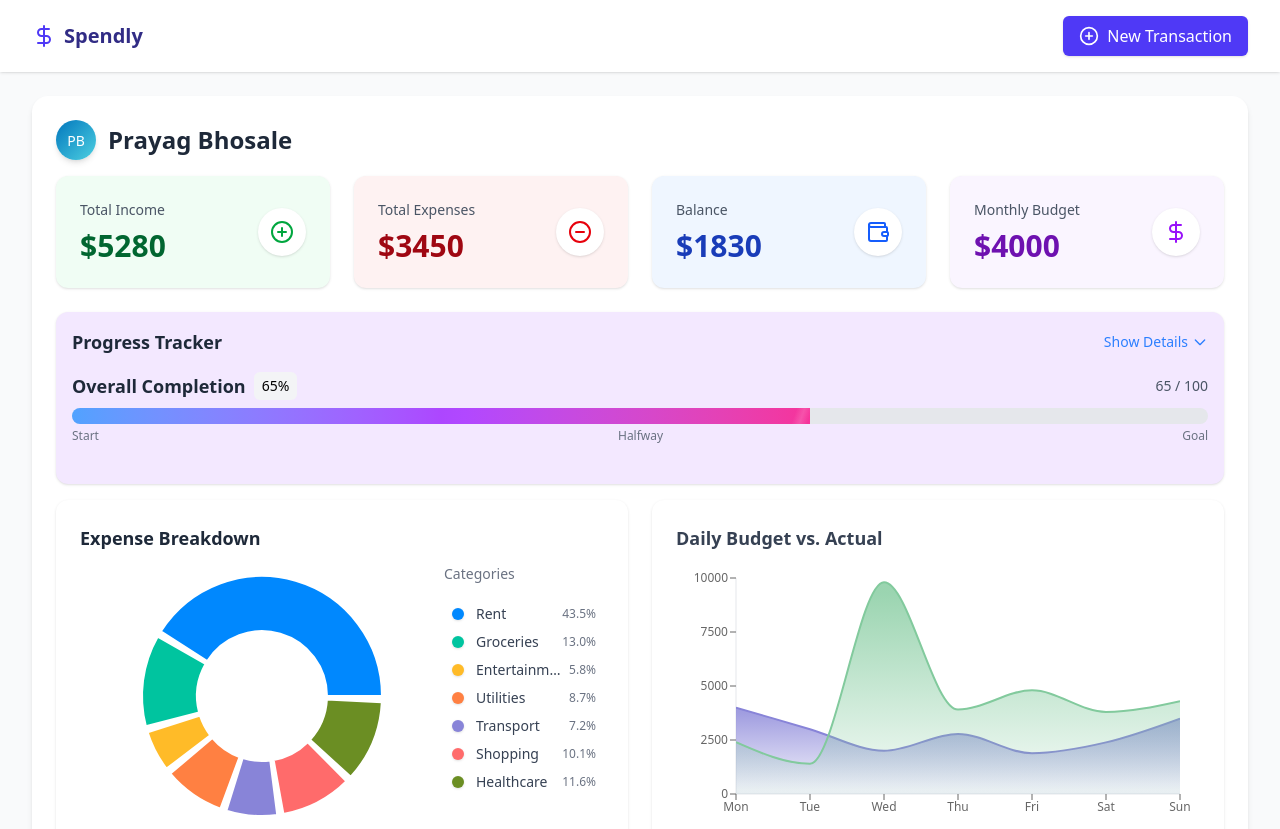
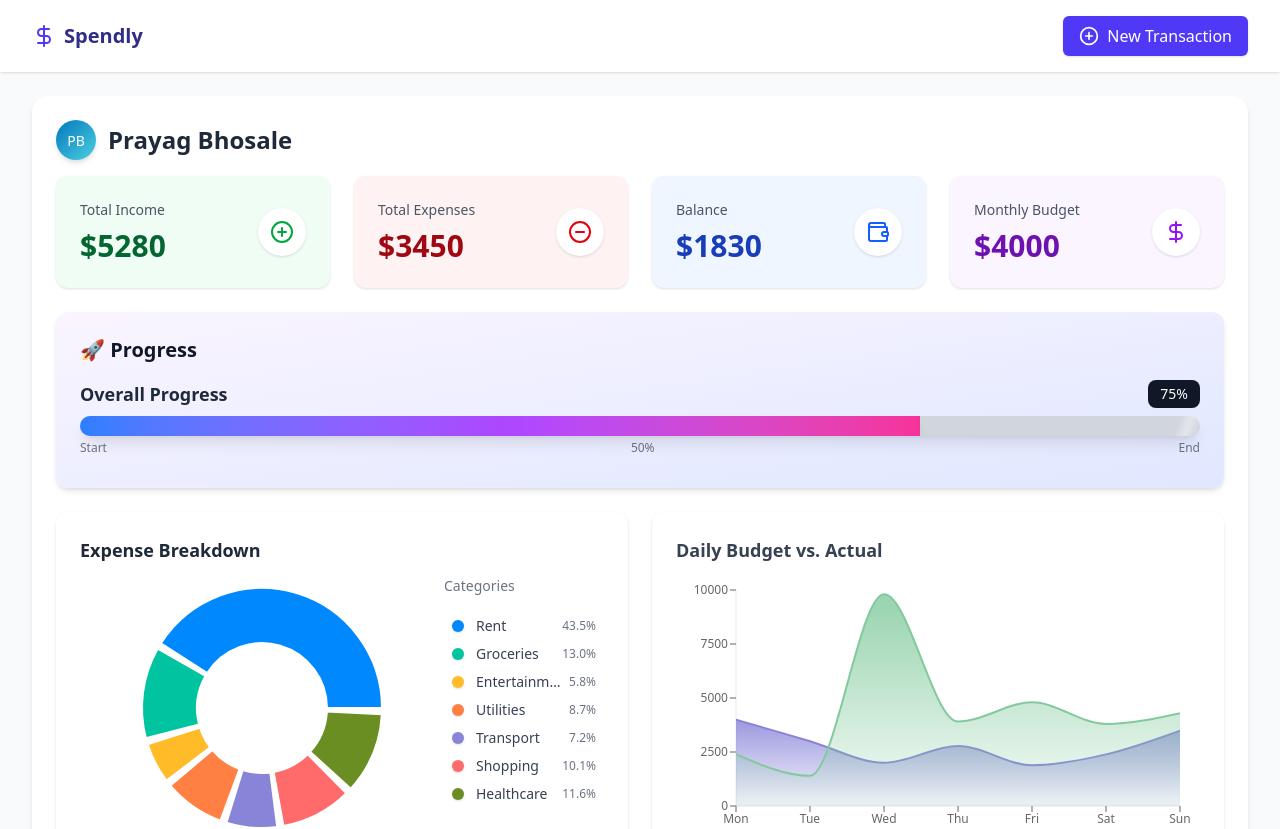
Before and after one commit to Mrprayag077/Spendly, a React (Vite) app: page / in a window 1280 px wide. Shown: the top 829 px of the page. Built offline with nearby package versions, Linux system fonts and the light colour scheme.

Commit message:
add: animated progress bar

```diff
--- a/src/components/common/ProgressBar.tsx
+++ b/src/components/common/ProgressBar.tsx
@@ -1,31 +1,13 @@
-import React, { useState, useEffect } from "react";
+import { useState, useEffect } from "react";
 
 const AnimatedProgressBar = ({
   value = 65,
   maxValue = 100,
   label = "Progress",
-  theme = "gradient",
 }) => {
   const [currentValue, setCurrentValue] = useState(0);
   const [hovered, setHovered] = useState(false);
 
-  // Themes for the progress bar
-  const themes = {
-    gradient: "bg-gradient-to-r from-blue-400 via-purple-500 to-pink-500",
-    success: "bg-gradient-to-r from-green-400 to-emerald-500",
-    warning: "bg-gradient-to-r from-yellow-300 to-amber-500",
-    danger: "bg-gradient-to-r from-orange-400 to-red-500",
-  };
-
-  // Choose theme based on value (optional logic)
-  const getThemeClass = () => {
-    if (value >= 80) return themes.success;
-    if (value >= 50) return themes.gradient;
-    if (value >= 30) return themes.warning;
-    return themes.danger;
-  };
-
-  // Animate the progress bar on mount
   useEffect(() => {
     const timer = setTimeout(() => {
       setCurrentValue(value);
@@ -39,133 +21,52 @@ const AnimatedProgressBar = ({
   );
 
   return (
-    <div className="w-full mb-6 mt-4">
+    <div className="w-full mb-2 mt-4">
       <div className="flex justify-between items-center mb-2">
-        <div className="flex items-center gap-2">
         <span className="text-lg font-semibold text-gray-800">{label}</span>
-          <div className="px-2 py-1 rounded-md bg-gray-100 text-sm font-medium">
+        <div className="px-3 py-1 rounded-lg bg-gray-900 text-white text-sm font-medium">
           {Math.round(percentage)}%
-          </div>
-        </div>
-        <div className="text-sm font-medium text-gray-600">
-          {currentValue} / {maxValue}
         </div>
       </div>
 
       <div
-        className="w-full h-4 bg-gray-200 rounded-full overflow-hidden relative"
+        className="relative w-full h-5 bg-gray-300 rounded-full overflow-hidden shadow-lg"
         onMouseEnter={() => setHovered(true)}
         onMouseLeave={() => setHovered(false)}
       >
         <div
-          className={`h-full ${getThemeClass()} transition-all duration-1000 ease-out relative`}
-          style={{ width: `${percentage}%` }}
-        >
-          {/* Animated pulse effect when hovered */}
-          {hovered && (
-            <div className="absolute inset-0 bg-white opacity-20 animate-pulse"></div>
-          )}
+          className="h-full transition-all duration-1000 ease-out relative bg-gradient-to-r from-blue-500 via-purple-500 to-pink-500 shadow-lg"
+          style={{
+            width: `${percentage}%`,
+            boxShadow: hovered ? "0px 0px 15px rgba(255, 255, 255, 0.8)" : "",
+          }}
+        ></div>
 
-          {/* Animated sparkles effect */}
         <div
-            className="absolute top-0 right-0 h-full w-4 bg-white opacity-30
-                         animate-[shimmer_1.5s_infinite]"
+          className="absolute top-0 right-0 h-full w-6 opacity-40 animate-[shimmer_1.5s_infinite]"
           style={{
-              animation: "shimmer 1.5s infinite",
             background:
-                "linear-gradient(90deg, transparent, rgba(255,255,255,0.5), transparent)",
+              "linear-gradient(90deg, transparent, white, transparent)",
             transform: "skewX(-20deg)",
           }}
         ></div>
       </div>
 
-        {/* Progress markers */}
-        <div className="absolute inset-0 flex justify-between items-center px-2">
-          {[25, 50, 75].map((marker) => (
-            <div
-              key={marker}
-              className={`h-2 w-0.5 ${
-                percentage >= marker ? "bg-white" : "bg-gray-400"
-              } opacity-70`}
-              style={{
-                marginLeft: `${marker}%`,
-                transform: "translateX(-50%)",
-              }}
-            ></div>
-          ))}
-        </div>
-      </div>
-
-      {/* Milestone indicators below progress bar */}
       <div className="flex justify-between mt-1 text-xs text-gray-500">
         <span>Start</span>
-        <span>Halfway</span>
-        <span>Goal</span>
+        <span>50%</span>
+        <span>End</span>
       </div>
     </div>
   );
 };
 
-// Demo component with multiple progress bars
 const ProgressSection = () => {
-  const [expanded, setExpanded] = useState(false);
+  return (
+    <div className="w-full rounded-xl shadow-md p-6 bg-gradient-to-br from-purple-50 to-indigo-100 mb-6">
+      <h2 className="text-xl font-bold text-gray-900 mb-4">🚀 Progress</h2>
 
-  return (
-    <div className="w-full rounded-xl shadow-sm p-4 transition-all hover:shadow-md mb-4 bg-purple-100">
-      <div className="flex justify-between items-center mb-4">
-        <h2 className="text-lg font-bold text-gray-800">Progress Tracker</h2>
-        <button
-          onClick={() => setExpanded(!expanded)}
-          className="text-blue-500 hover:text-blue-700 text-sm font-medium flex items-center gap-1"
-        >
-          {expanded ? "Show Less" : "Show Details"}
-          <svg
-            xmlns="http://www.w3.org/2000/svg"
-            className={`h-4 w-4 transition-transform duration-300 ${
-              expanded ? "rotate-180" : ""
-            }`}
-            fill="none"
-            viewBox="0 0 24 24"
-            stroke="currentColor"
-          >
-            <path
-              strokeLinecap="round"
-              strokeLinejoin="round"
-              strokeWidth={2}
-              d="M19 9l-7 7-7-7"
-            />
-          </svg>
-        </button>
-      </div>
-
-      <AnimatedProgressBar
-        value={65}
-        maxValue={100}
-        label="Overall Completion"
-      />
-
-      {expanded && (
-        <div className="space-y-4 mt-4 pt-4 border-t border-gray-100">
-          <AnimatedProgressBar
-            value={80}
-            maxValue={100}
-            label="Budget Utilization"
-            theme="success"
-          />
-          <AnimatedProgressBar
-            value={45}
-            maxValue={100}
-            label="Time Spent"
-            theme="warning"
-          />
-          <AnimatedProgressBar
-            value={25}
-            maxValue={100}
-            label="Resources Allocated"
-            theme="danger"
-          />
-        </div>
-      )}
+      <AnimatedProgressBar value={75} maxValue={100} label="Overall Progress" />
     </div>
   );
 };
```
Lines whose indentation alone changed are shown as unchanged.
